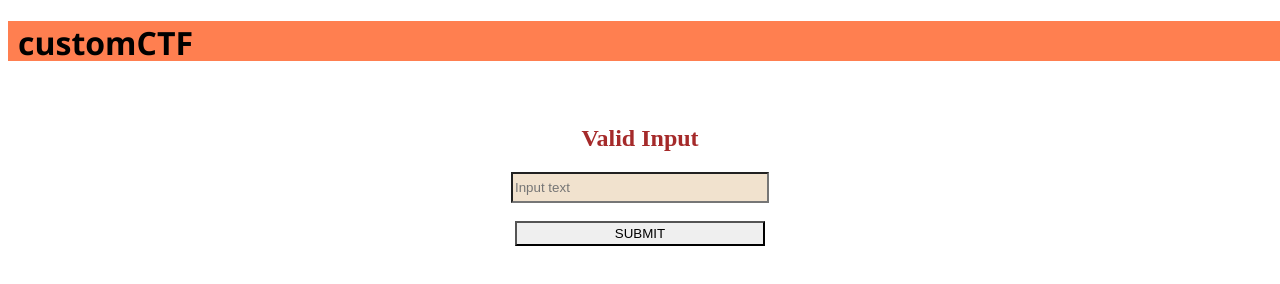
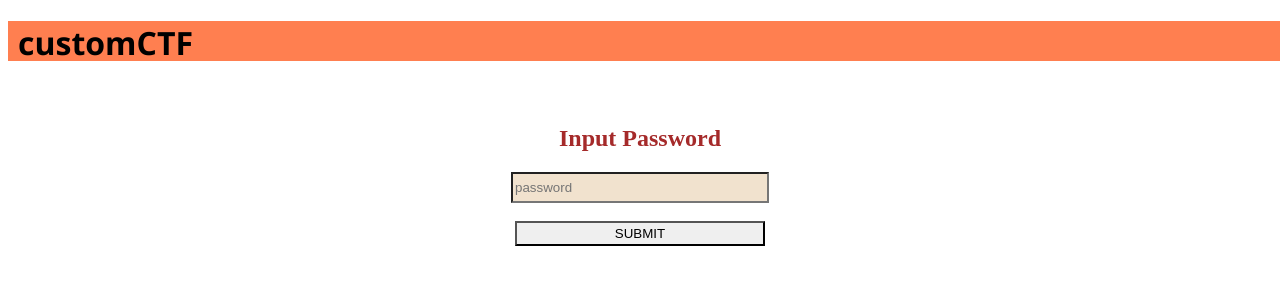
Before and after one commit to RebelRandom/customCTF, a plain HTML site: page index.html in a window 1280 px wide. Drawn offline with Linux system fonts and the light colour scheme.

Commit message:
Update index.html

```diff
--- a/index.html
+++ b/index.html
@@ -41,9 +41,9 @@
 	<p></p>
 
 	<div class="normal-form">
-		<h2 id="sub-heading">Valid Input</h2>
+		<h2 id="sub-heading">Input Password</h2>
 		<form action="#" onsubmit="return send_request()">
-			<input type="text" id="name" name="input" placeholder="Input text">
+			<input type="text" id="name" name="input" placeholder="password">
 			<br>
 			<br>
 			<button id="submit-but" type="submit" id="submit-button">SUBMIT</button>
```
